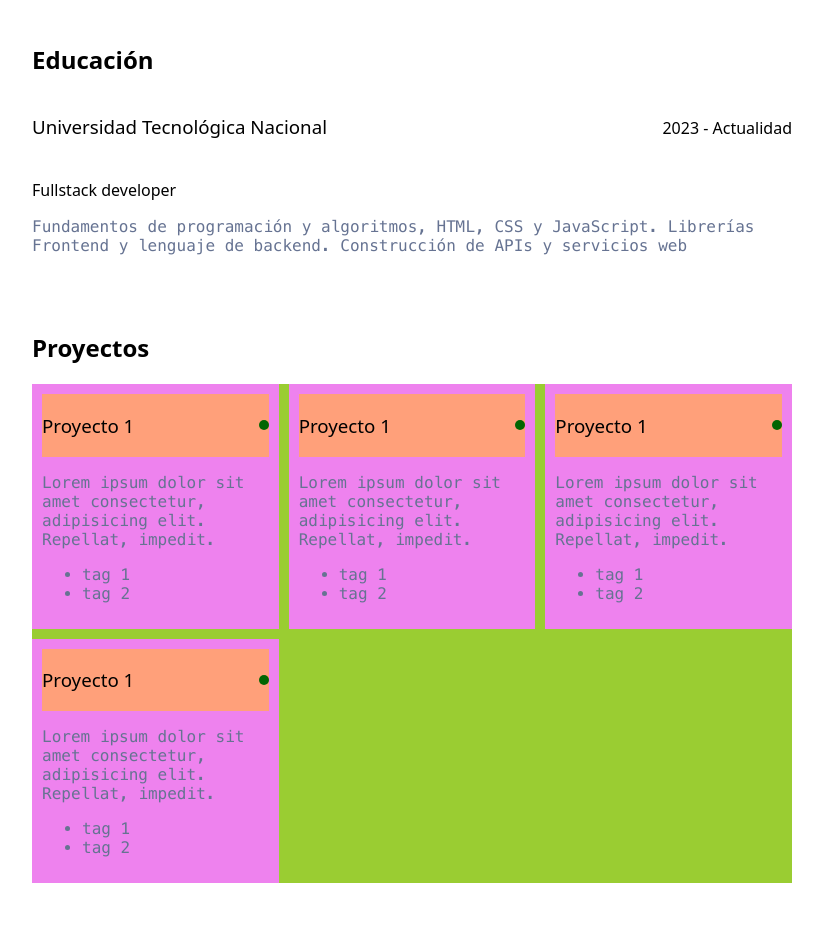
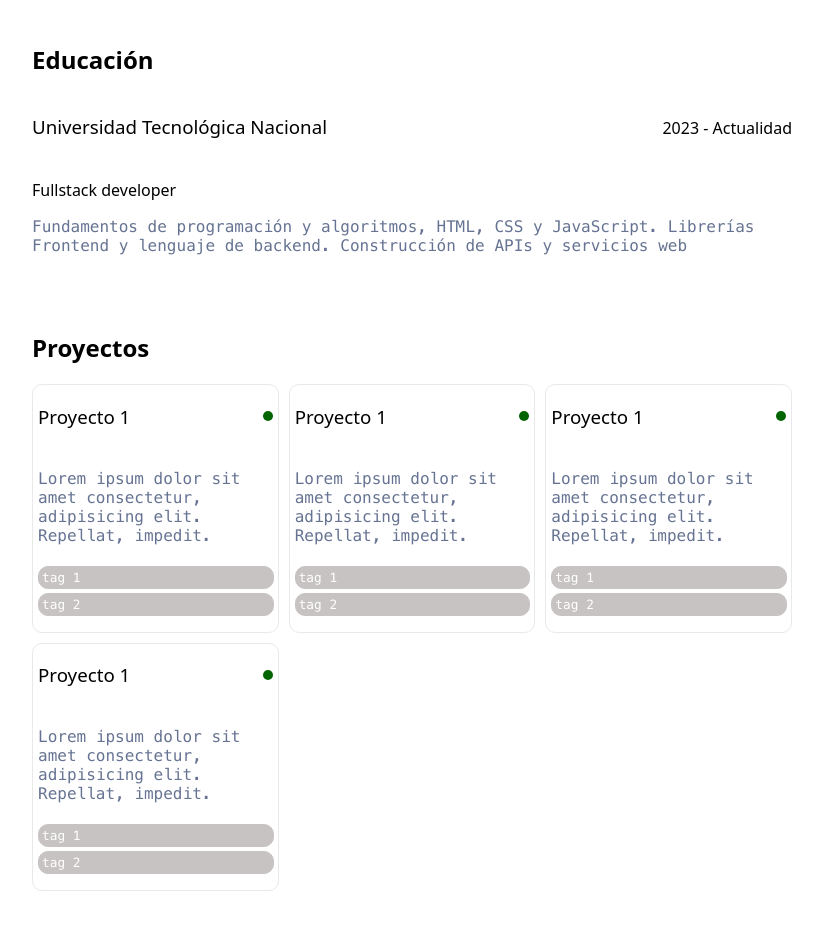
Before and after one commit to GisellaAballay/Portfolio, a plain HTML site: page index.html in a window 1280 px wide. Shown: the part 1298-2227 px from the top of the page, without its empty margins (228-1051 px from the left). Drawn offline with nearby package versions, Linux system fonts and the light colour scheme.

Commit message:
add style projects

```diff
--- a/styles/style.css
+++ b/styles/style.css
@@ -143,22 +143,25 @@ section{
 
 /* Project section */
 .s-project article {
-  background-color: yellowgreen;
+  /* background-color: yellowgreen; */
   display: grid;
   grid-template-columns: repeat(3, 1fr);
   gap: 10px;
 }
 
 .s-project article > div{
-  background-color: violet;
-  padding: 10px 10px;
+  /* background-color: violet; */
+  border: 1px solid rgb(234, 233, 233);
+  border-radius: 10px;
 }
 
 .s-project .project-header{
-  background-color: lightsalmon;
+  /* background-color: lightsalmon; */
   display: flex;
   justify-content: space-between;
   align-items: center;
+  padding-left: 5px;
+  padding-right: 5px;
 }
 
 .s-project .project-header span{
@@ -178,3 +181,22 @@ section{
     opacity: 1;
   }
 }
+
+.s-project p{
+  padding: 5px;
+}
+
+.s-project ul{
+  list-style: none;
+  padding-left: 1px;
+}
+
+.s-project ul li{
+  padding: 3px;
+  background-color: rgb(199, 195, 195);
+  border: 1px solid rgb(199, 195, 195);
+  border-radius: 10px;
+  margin: 4px;
+  color: white;
+  font-size: 0.8rem;
+}
```
